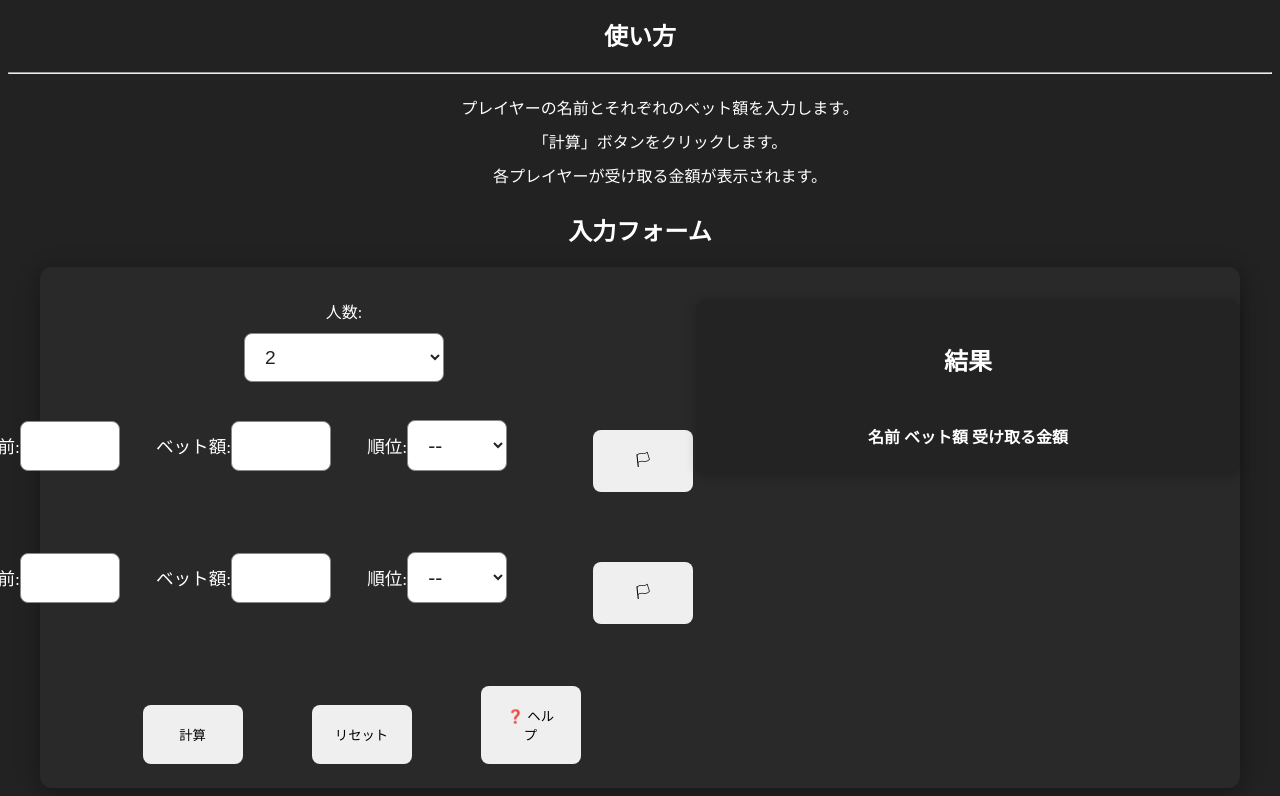
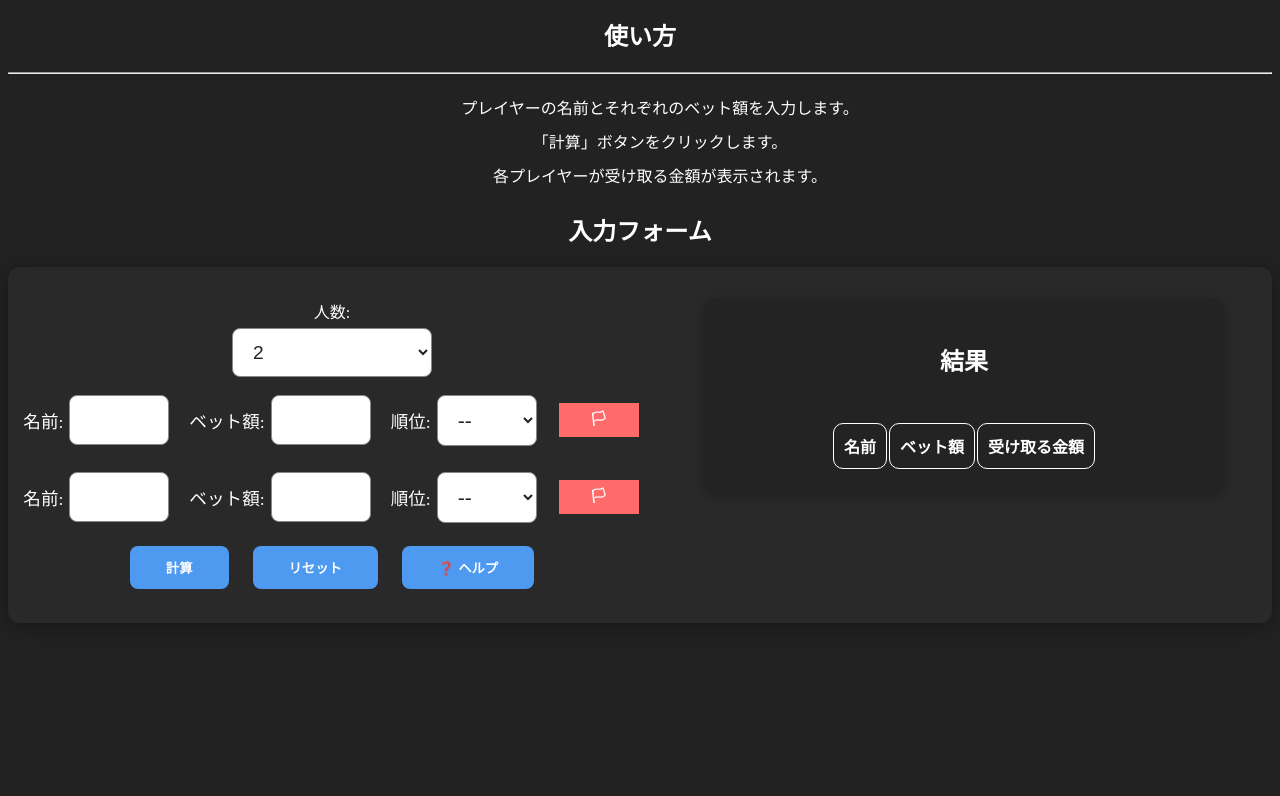
Before and after one commit to UsernameisNotavailable53/Poker, a plain HTML site: page index.html in a window 1280 px wide. Shown: the part 116-912 px from the top of the page. After the commit the page ends 800 px from the top, so only its background shows below. Drawn offline with Linux system fonts and the light colour scheme.

Commit message:
Update style.css

```diff
--- a/style.css
+++ b/style.css
@@ -21,13 +21,22 @@ li{
     box-shadow: 0 2px 12px #0003;
     padding: 24px 12px 24px 12px;
     width: 100%;
+    margin-right: 48px;
+    box-sizing: border-box;
+    text-align: center;
+
+}
+.result-wrapper th,tr{
+    border-radius: 10px;
+    padding: 10px;
+    border: 1px solid;
 }
 input[type="text"], input[type="number"], select {
     font-size: 1.2em;
     padding: 12px 16px;
     border-radius: 8px;
     border: 1.5px solid #888;
-    margin: 10px 0;
+    margin: 5px 0;
     width: 100px;
     box-sizing: border-box;
     background: #fff;
@@ -38,20 +47,23 @@ input[type="text"], input[type="number"], select {
     width: 200px;
 }
 .playerInput label {
-    margin-right: 24px;
+    margin-right: 12px;
     display: inline-flex;
     align-items: center;
     font-size: 1.1em;
     vertical-align: middle;
     white-space: nowrap;
+    gap: 6px;
+    flex: 1;
 }
 .playerInput {
-    margin-bottom: 24px;
+    margin-bottom: 0;
     padding: 8px 0;
     display: flex;
     flex-direction: row;
     align-items: center;
-    gap: 12px;
+    gap: 8px;
+
 }
 input, select {
     background: #fff;
@@ -62,15 +74,9 @@ input:focus, select:focus {
     box-shadow: 0 0 6px #2e8b5744;
 }
 button{
-    margin-left: 50px;
-    margin-right: 15px;
-    margin-top: 30px;
-    padding: 20px;
-    border-radius: 8px;
-    border: none;
-    cursor: pointer;
-    width: 100px;
-    transition: background-color 0.2s ease;
+  min-width: 80px; /* 最低幅を揃える */
+  padding: 4px 8px;
+  margin: 2px;
 }
 button:hover{
     background-color: #b9b7b7;
@@ -92,7 +98,6 @@ button:hover{
 .hidden {
   display: none;
 }
-
 #helpContent {
   margin-top: 10px;
   padding: 10px;
@@ -106,7 +111,7 @@ button:hover{
     align-items: flex-start;
     justify-content: center;
     gap: 48px;
-    max-width: 1200px;
+    max-width: 1600px;
     margin: 0 auto;
     padding: 32px 0 24px 0;
     background: #292929;
@@ -125,7 +130,6 @@ button:hover{
     align-items: center;
     width: 100%;
 }
-
 /* サイドポット分配テーブル用 丸みデザイン */
 .sidepot-table-wrapper table {
     border-radius: 14px;
@@ -144,3 +148,37 @@ button:hover{
 .sidepot-table-wrapper tr {
     border-radius: 8px;
 }
+.folded {
+    background-color: #555 !important;
+    color: #888 !important;
+    text-decoration: line-through;
+}
+.calculate,.reset,.help{
+    padding: 12px 36px;
+    border: none;
+    background: #4e9af1;       /* 青系 */
+    color: white;
+    font-weight: bold;
+    cursor: pointer;
+    transition: background 0.2s;
+    border-radius: 8px;
+    margin: 10px;
+
+}
+button.fold {
+  padding: 6px 12px;
+  border: none;
+  background: #ff6b6b;       /* 赤系 */
+  color: white;
+  font-weight: bold;
+  cursor: pointer;
+  transition: background 0.2s;
+}
+button.fold:hover {
+  background: #ff4040;       /* ホバー時は濃く */
+}
+input.folded {
+    text-decoration: line-through;
+    color: #888;
+    background: #eee;
+}
```
